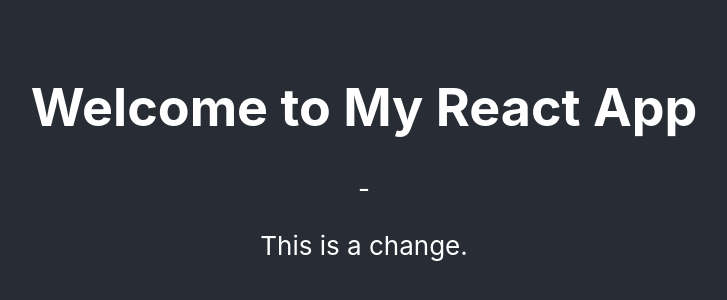
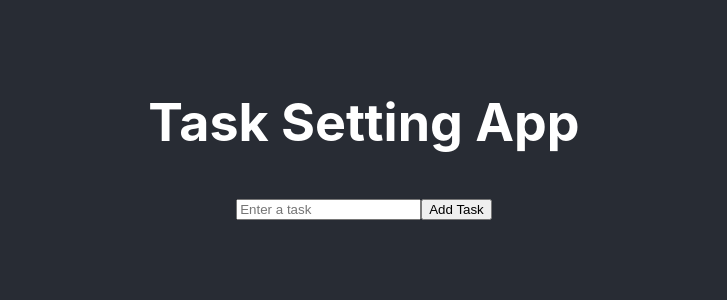
Before and after one commit to Rahulbiju003/CI_CD_Project, a React (Create React App) app: page / in a window 1280 px wide. Shown: the part 236-536 px from the top of the page, without its empty margins (276-1003 px from the left). Built offline with nearby package versions, Linux system fonts and the light colour scheme.

Commit message:
updated App.js

```diff
--- a/src/App.js
+++ b/src/App.js
@@ -1,15 +1,56 @@
-import React from 'react';
+import React, { useState } from 'react';
 import './App.css';
 
 function App() {
+  const [tasks, setTasks] = useState([]);
+
+  const addTask = (taskName) => {
+    setTasks([...tasks, taskName]);
+  };
+
   return (
     <div className="App">
       <header className="App-header">
-        <h1>Welcome to My React App</h1>
--       <p>This is a change.</p>
+        <h1>Task Setting App</h1>
+        <TaskForm addTask={addTask} />
+        <TaskList tasks={tasks} />
       </header>
     </div>
   );
 }
 
+function TaskForm({ addTask }) {
+  const [taskName, setTaskName] = useState('');
+
+  const handleSubmit = (e) => {
+    e.preventDefault();
+    if (taskName.trim()) {
+      addTask(taskName);
+      setTaskName('');
+    }
+  };
+
+  return (
+    <form onSubmit={handleSubmit}>
+      <input
+        type="text"
+        value={taskName}
+        onChange={(e) => setTaskName(e.target.value)}
+        placeholder="Enter a task"
+      />
+      <button type="submit">Add Task</button>
+    </form>
+  );
+}
+
+function TaskList({ tasks }) {
+  return (
+    <ul>
+      {tasks.map((task, index) => (
+        <li key={index}>{task}</li>
+      ))}
+    </ul>
+  );
+}
+
 export default App;
```
